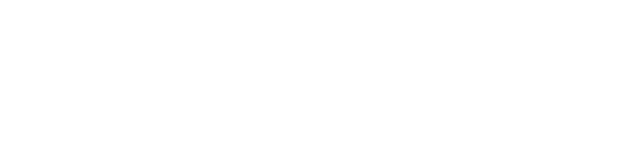
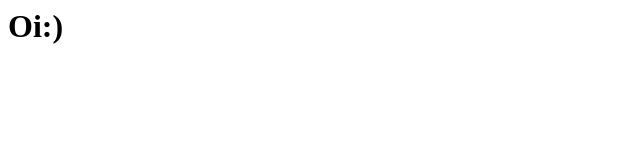
Before and after one commit to hugoow/portfolio, a plain HTML site: page pages/index.html in a window 1280 px wide. Shown: the whole page, without its empty margins (0-640 px from the left). Drawn offline with Linux system fonts and the light colour scheme.

Commit message:
Update index.html

```diff
--- a/pages/index.html
+++ b/pages/index.html
@@ -1,3 +1,4 @@
 <head>
   <title>Portfolio</title>
 </head>
+<h1>Oi:)</h1>
```
